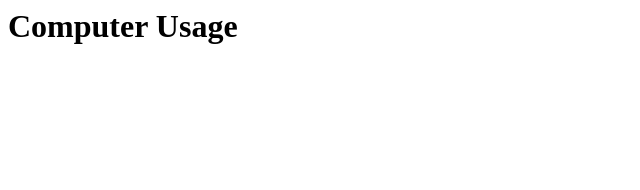
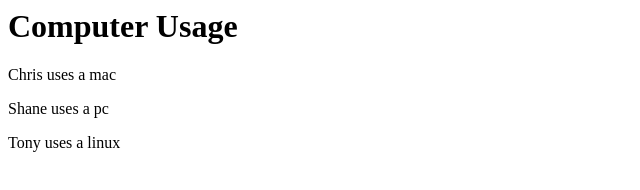
Before and after one commit to Imogynn/PageTest, a plain HTML site: page Index.html in a window 1280 px wide. Shown: the whole page, without its empty margins (0-640 px from the left). Drawn offline with Linux system fonts and the light colour scheme.

Commit message:
Functionality restored

```diff
--- a/Index.html
+++ b/Index.html
@@ -2,4 +2,4 @@
 
 <div id="report"></div>
 
-<!-- <script src="script.js"></script> -->
+<script src="script.js"></script>
```
